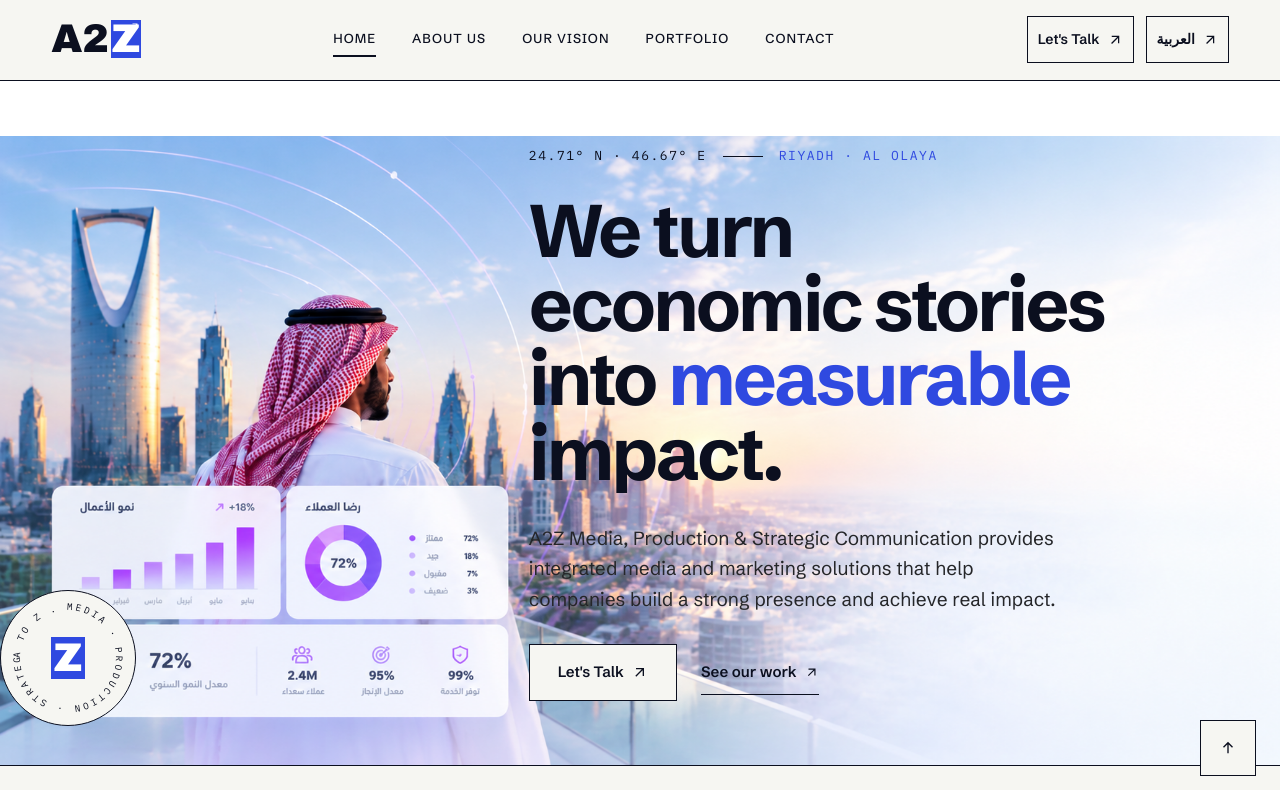
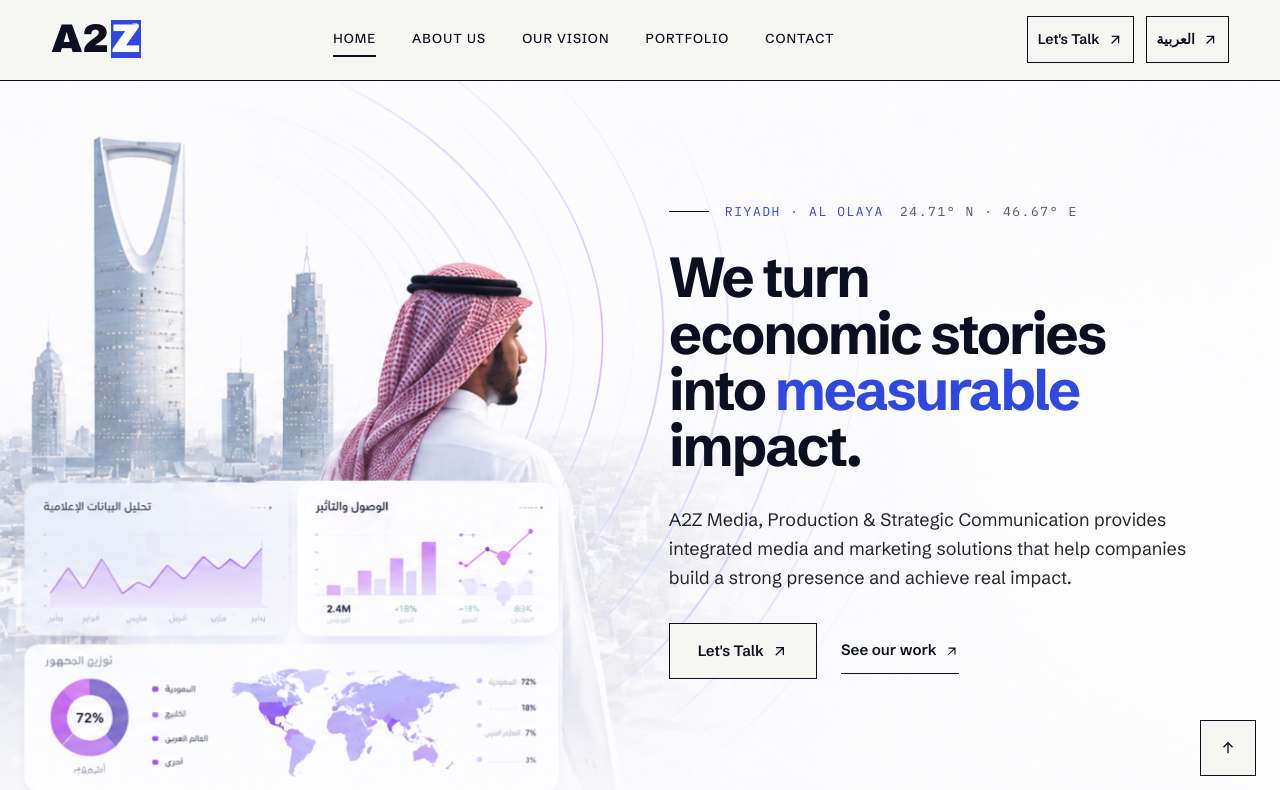
Before and after one commit to AhmedSayed26/A2Z-_Website, a Next.js app: page / in a window 1280 px wide. Shown: the top 790 px of the page. Built offline with nearby package versions, Linux system fonts and the light colour scheme.

Commit message:
hero section

```diff
--- a/app/globals.css
+++ b/app/globals.css
@@ -532,13 +532,18 @@
 
 .hero2 {
   position: relative;
-  min-height: 750px;
+  min-height: 800px;
   display: flex;
   align-items: center;
   overflow: hidden;
   border-bottom: 1px solid #0B0F1F;
-  background: #FFFFFF;
+  background: #FDFCFF;
   padding-bottom: 64px
+}
+
+.hero2 .bgw {
+  position: absolute;
+  inset: 0 0 64px 0
 }
 
 .hero2 .bg {
@@ -546,7 +551,7 @@
   inset: 0;
   width: 100%;
   height: 100%;
-  object-fit: contain;
+  object-fit: cover;
   object-position: left center;
 }
 
@@ -562,7 +567,7 @@
 
 .hero2 .copy {
   margin-left: auto;
-  width: min(700px, 100%);
+  width: min(560px, 100%);
   position: relative
 }
 
@@ -723,10 +728,14 @@
     padding-bottom: 0
   }
 
+  .hero2 .bgw {
+    position: relative;
+    inset: auto;
+    height: 320px
+  }
+
   .hero2 .bg {
-    position: relative !important;
-    height: 360px !important;
-    object-position: 6% center !important
+    object-position: 0% 55% !important
   }
 
   .hero2 .copy {
--- a/components/home/Hero.js
+++ b/components/home/Hero.js
@@ -4,27 +4,37 @@
 import Link from "next/link";
 import { useTranslation } from "../LanguageProvider";
 
+const Arrow = ({ size }) => (
+  <svg width={size} height={size} viewBox="0 0 24 24" aria-hidden="true">
+    <path
+      fill="currentColor"
+      d="M6 6v2h8.59L5 17.59 6.41 19 16 9.41V18h2V6z"
+    />
+  </svg>
+);
+
 export default function Hero() {
-  const { t, i18n } = useTranslation();
+  const { t } = useTranslation();
   return (
     <section className="hero2" aria-label={t("hero.aria")}>
+      <div className="bgw">
         <Image
-        className="bg hidden md:block xl:block sm:block"
-        src="/design/hero8.png"
+          className="bg"
+          src="/landing/landing.png"
           alt={t("hero.alt")}
           fill
           priority
           quality={100}
-        // sizes="100vw"
         />
+      </div>
       <div className="wrap relative flex">
         <div className="copy flex flex-col gap-7.5">
           <div className="m fu flex flex-wrap items-center gap-4 text-[13px] tracking-[.12em]">
-            <span>24.71° N · 46.67° E</span>
             <span className="w-10 h-px bg-ink" />
             <span className="text-blue">{t("hero.place")}</span>
+            <span className="text-muted">24.71° N · 46.67° E</span>
           </div>
-          <h1 className="h1 text-[length:clamp(52px,5.8vw,88px)]!">
+          <h1 className="h1 text-[length:clamp(42px,4.4vw,68px)]!">
             <span className="ln">
               <span className="[animation-delay:.1s]">{t("hero.l1")}</span>
             </span>
@@ -33,17 +43,20 @@
             </span>
             <span className="ln">
               <span className="[animation-delay:.3s]">
-                {t("hero.l3a")} <span className="text-blue">{t("hero.l3b")}</span>
+                {t("hero.l3a")}{" "}
+                <span className="text-blue">
+                  {t("hero.l3b")}
+                </span>
               </span>
             </span>
             <span className="ln">
               <span className="[animation-delay:.4s]">{t("hero.l4")}</span>
             </span>
           </h1>
-          <p className="mut fu max-w-135 text-[19px] leading-[1.6] [animation-delay:.55s]">
+          <p className="mut fu max-w-135 text-[18px] leading-[1.6] [animation-delay:.55s]">
             {t("hero.text")}
           </p>
-          <div className="fu flex flex-wrap items-center gap-6 [animation-delay:.65s]">
+          <div className="fu pb-4 flex flex-wrap items-center gap-6 [animation-delay:.65s]">
             <a
               className="mag btn py-4! px-7! text-[15px]! bg-paper!"
               href="https://wa.me/201067504693"
@@ -52,59 +65,16 @@
             >
               <span className="fill" aria-hidden="true" />
               <span className="lbl">{t("common.letsTalk")}</span>
-              <svg width="16" height="16" viewBox="0 0 24 24" aria-hidden="true">
-                <path
-                  fill="currentColor"
-                  d="M6 6v2h8.59L5 17.59 6.41 19 16 9.41V18h2V6z"
-                />
-              </svg>
+              <Arrow size={16} />
             </a>
             <Link
               href="#projects"
               className="inline-flex items-center gap-2 min-h-11.5 text-[15px] font-semibold no-underline border-b border-ink"
             >
-              {t("hero.seeWork")}{" "}
-              <svg width="14" height="14" viewBox="0 0 24 24" aria-hidden="true">
-                <path
-                  fill="currentColor"
-                  d="M6 6v2h8.59L5 17.59 6.41 19 16 9.41V18h2V6z"
-                />
-              </svg>
+              {t("hero.seeWork")} <Arrow size={14} />
             </Link>
           </div>
         </div>
-      </div>
-      <div
-        className="badge absolute inset-e-[clamp(20px,4vw,56px)] bottom-26 w-34 h-34 rounded-full bg-paper border border-ink flex items-center justify-center"
-        aria-hidden="true"
-      >
-        <svg
-          className="spin absolute"
-          width="124"
-          height="124"
-          viewBox="0 0 124 124"
-        >
-          <defs>
-            <path
-              id="badge-c"
-              d="M62 62 m-48 0 a48 48 0 1 1 96 0 a48 48 0 1 1 -96 0"
-            />
-          </defs>
-          <text
-            direction={i18n === "ar" ? "rtl" : "ltr"}
-            fontFamily="IBM Plex Mono, monospace"
-            fontSize="9.4"
-            letterSpacing="2.6"
-            fill="#0B0F1F"
-          >
-            <textPath href="#badge-c">
-              {t("hero.badge")}
-            </textPath>
-          </text>
-        </svg>
-        <span className="w-8.5 h-10.5 bg-blue text-white flex items-center justify-center font-display! font-stretch-68% font-black text-[40px] leading-[.8]">
-          Z
-        </span>
       </div>
       <div className="hbar">
         <div className="wrap m flex flex-wrap justify-between items-center gap-x-8 gap-y-3 min-h-16 text-[11px] tracking-[.14em]">
--- a/components/shared/LogoSlider.js
+++ b/components/shared/LogoSlider.js
@@ -14,7 +14,7 @@
       spaceBetween={16}
       slidesPerView={2}
       scrollbar={{ draggable: true, hide: false }}
-      autoplay={{ delay: 1200, disableOnInteraction: false, pauseOnMouseEnter: true }}
+      autoplay={{ delay: 1000, disableOnInteraction: false, pauseOnMouseEnter: true }}
       breakpoints={{
         560: { slidesPerView: 3 },
         860: { slidesPerView: 4 },
@@ -31,7 +31,7 @@
               src={logo.src}
               alt={logo.alt}
               width={140}
-              height={64}
+              height={80}
               className="w-auto h-auto max-w-[80%] max-h-40 object-contain"
             />
           </div>
```
Lines whose indentation alone changed are shown as unchanged.
